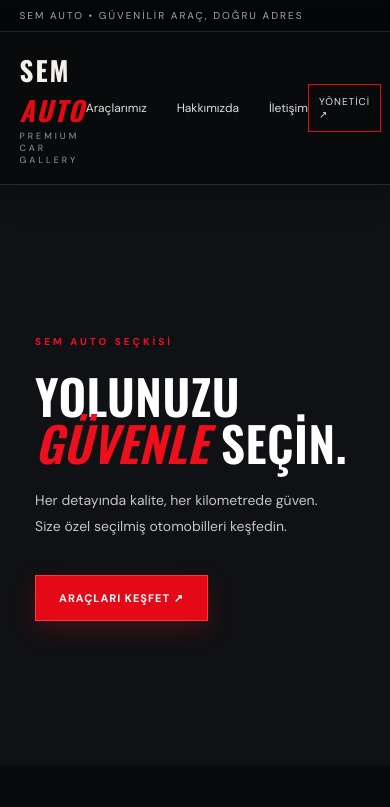
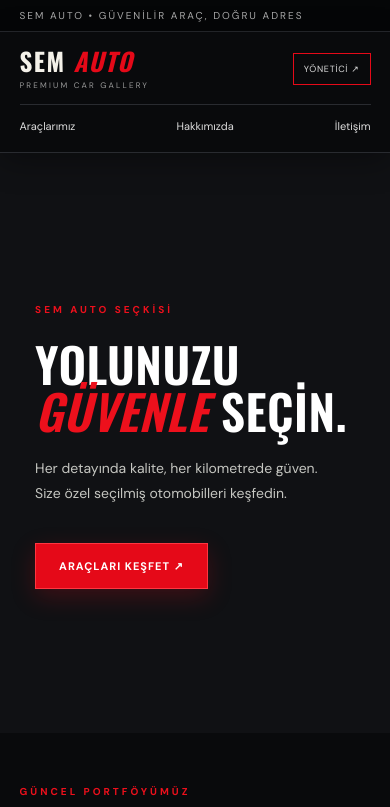
Before and after one commit to HexSpasium/semauto, a plain HTML site: page index.html in a window 390 px wide. Shown: the top 807 px of the page. Drawn offline with nearby package versions, Linux system fonts and the light colour scheme; no server answers.

Commit message:
Fix mobile header spacing and responsive navigation

```diff
--- a/style.css
+++ b/style.css
@@ -122,3 +122,20 @@ body{background:#090a0c;color:#f5f5f5}
 #cars .specs{border-color:#34383e}
 #cars .price{color:#ff2733}
 #cars .empty{color:#d0d0d0}
+
+
+/* Mobile header: clean two-level navigation */
+@media(max-width:600px){
+ .top{padding:10px 5%;font-size:9px;letter-spacing:1.5px;white-space:nowrap;overflow:hidden;text-overflow:ellipsis}
+ body>header,header{display:flex!important;flex-wrap:wrap;align-items:center;justify-content:space-between;gap:13px 10px;padding:15px 5%!important;min-height:0}
+ header .logo{display:block;flex:1 1 auto;min-width:0;white-space:nowrap;font-size:25px!important;line-height:1.1;letter-spacing:1.5px}
+ header .logo small{display:block!important;white-space:nowrap;font-size:8px!important;letter-spacing:2.2px!important;line-height:1.5;margin-top:4px}
+ header nav{display:flex!important;order:3;flex:0 0 100%;width:100%;justify-content:space-between;align-items:center;gap:8px!important;padding-top:11px;border-top:1px solid #292b30}
+ header nav a{display:block;white-space:nowrap;font-size:11px!important;line-height:1.4;padding:3px 0}
+ header .admin{display:block;flex:0 0 auto;padding:9px 10px!important;font-size:9px!important;white-space:nowrap;letter-spacing:.7px}
+}
+@media(max-width:360px){
+ header .logo{font-size:22px!important}
+ header nav a{font-size:10px!important}
+ header .admin{font-size:8px!important;padding:8px!important}
+}
```
